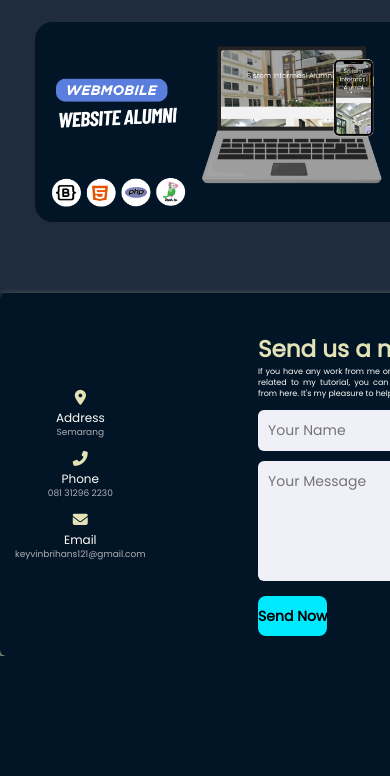
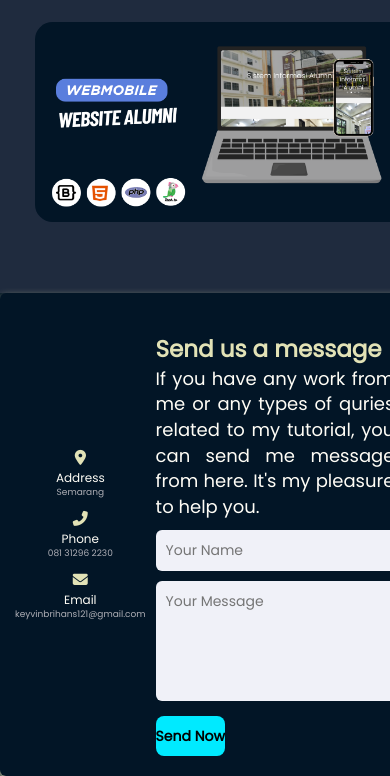
Before and after one commit to Keyvinbrihans/Portofolio, a plain HTML site: page index.html in a window 390 px wide. Shown: the part 3461-4237 px from the top of the page. Before the commit the page ends 4117 px from the top, so only its background shows below. Drawn offline with nearby package versions, Linux system fonts and the light colour scheme.

Commit message:
contact resize

```diff
--- a/style.css
+++ b/style.css
@@ -1255,7 +1255,12 @@ img:hover{
   }
   .right-side p {
     font-size: 8px;
-    max-width: 38%;
+    max-width: 36%;
+    text-align: justify;
+  }
+  .right-side p {
+    font-size: 18px;
+    max-width: 36%;
     text-align: justify;
   }
   .right-side .input-box {
```
